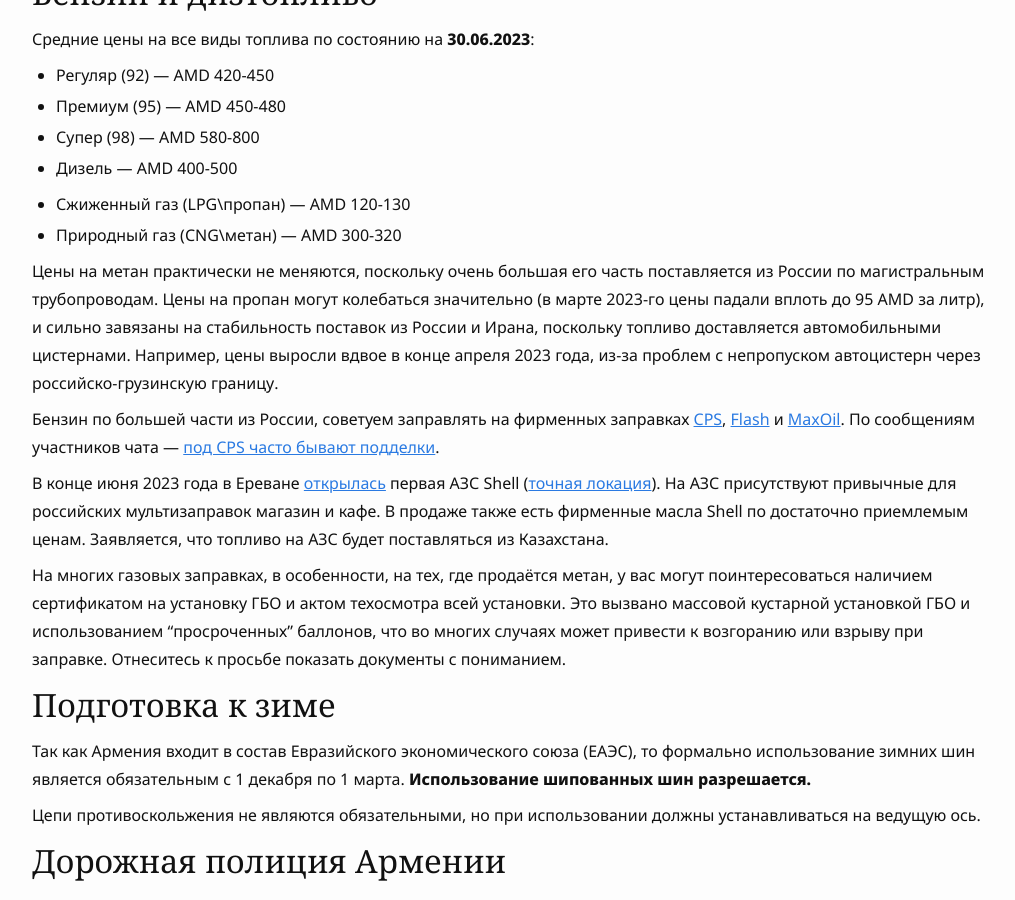
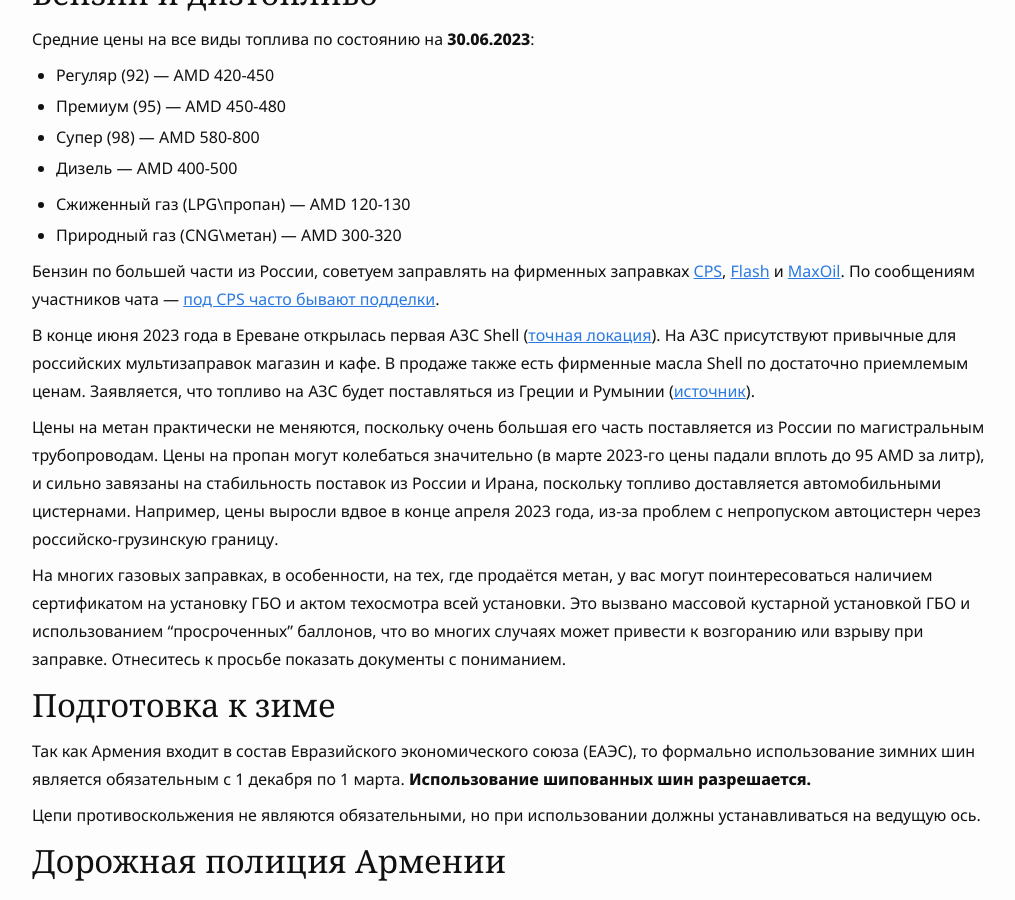
Before and after one commit to haywiki/haywiki.github.io, a Jekyll site: the page built from drive/index.md, in a window 1280 px wide and 900 px high, scrolled down 1303 px. Shown: the whole window, without its empty margins (128-1143 px from the left). Built offline with Jekyll 4.4.1, drawn with Linux system fonts in a browser that asks for light colours; nearby versions of some CDN libraries; a script that is not in the unit is left out.

Commit message:
small changes re: the sources of the imported gasoline for Shell petrol stations

```diff
--- a/drive/index.md
+++ b/drive/index.md
@@ -50,12 +50,12 @@
 - Сжиженный газ (LPG\пропан) — AMD 120-130
 - Природный газ (CNG\метан) — AMD 300-320
 
-Цены на метан практически не меняются, поскольку очень большая его часть поставляется из России по магистральным трубопроводам. Цены на пропан могут колебаться значительно (в марте 2023-го цены падали вплоть до 95 AMD за литр), и сильно завязаны на стабильность поставок из России и Ирана, поскольку топливо доставляется автомобильными цистернами. Например, цены выросли вдвое в конце апреля 2023 года, из-за проблем с непропуском автоцистерн через российско-грузинскую границу.
-
 Бензин по большей части из России, советуем заправлять на фирменных заправках [CPS](http://www.cps.am/ru/content/chain-of-petrol-stations/),
 [Flash](https://flashpetrol.am) и [MaxOil](http://www.maxoil.am/ru/stations/index/). По сообщениям участников чата — [под CPS часто бывают подделки](https://t.me/am_autoclub/1466).
 
-В конце июня 2023 года в Ереване [открылась](https://t.me/economyofarmenia/13844) первая АЗС Shell ([точная локация](https://yandex.ru/maps/-/CDUTrdt)). На АЗС присутствуют привычные для российских мультизаправок магазин и кафе. В продаже также есть фирменные масла Shell по достаточно приемлемым ценам. Заявляется, что топливо на АЗС будет поставляться из Казахстана.
+В конце июня 2023 года в Ереване открылась первая АЗС Shell ([точная локация](https://yandex.ru/maps/-/CDUTrdt)). На АЗС присутствуют привычные для российских мультизаправок магазин и кафе. В продаже также есть фирменные масла Shell по достаточно приемлемым ценам. Заявляется, что топливо на АЗС будет поставляться из Греции и Румынии ([источник](https://t.me/economyofarmenia/13844)).
+
+Цены на метан практически не меняются, поскольку очень большая его часть поставляется из России по магистральным трубопроводам. Цены на пропан могут колебаться значительно (в марте 2023-го цены падали вплоть до 95 AMD за литр), и сильно завязаны на стабильность поставок из России и Ирана, поскольку топливо доставляется автомобильными цистернами. Например, цены выросли вдвое в конце апреля 2023 года, из-за проблем с непропуском автоцистерн через российско-грузинскую границу.
 
 На многих газовых заправках, в особенности, на тех, где продаётся метан, у вас могут поинтересоваться наличием сертификатом на установку ГБО и актом техосмотра всей установки. Это вызвано массовой кустарной установкой ГБО и использованием "просроченных" баллонов, что во многих случаях может привести к возгоранию или взрыву при заправке. Отнеситесь к просьбе показать документы с пониманием.
 
```
